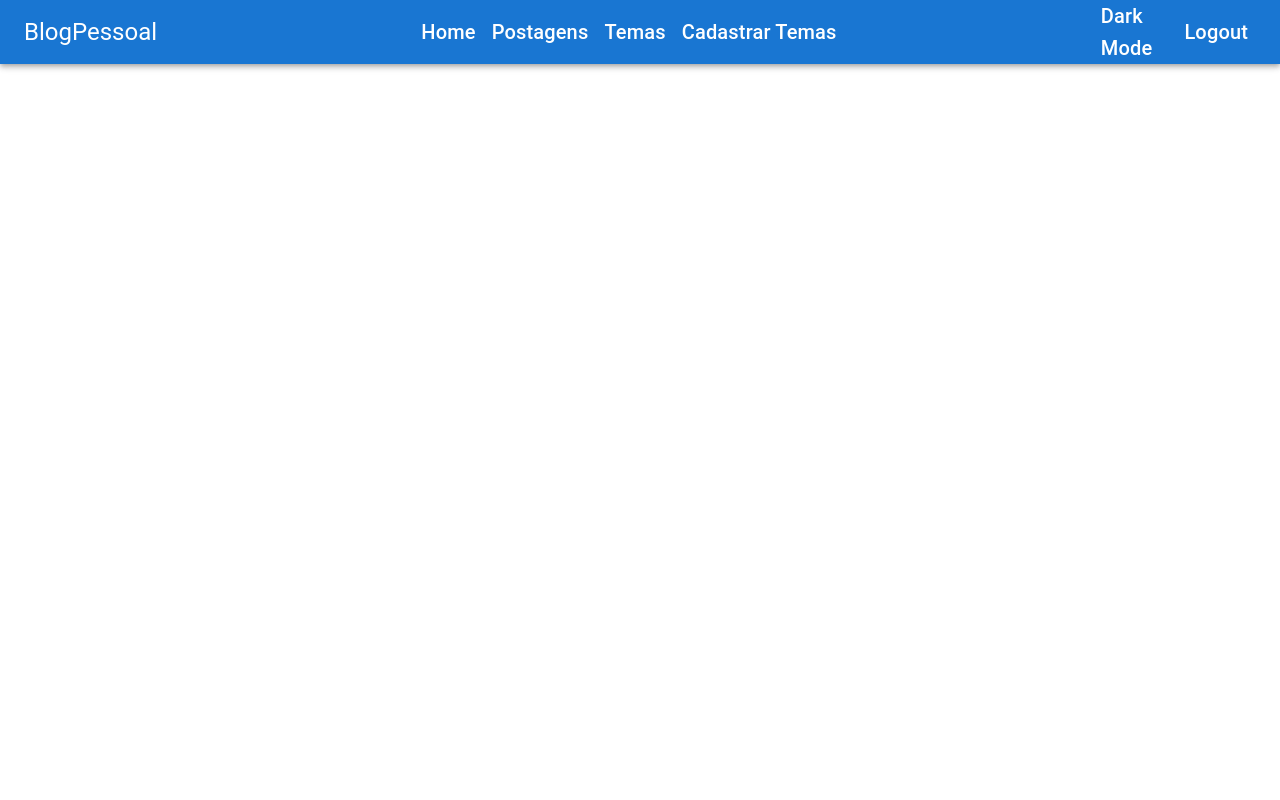
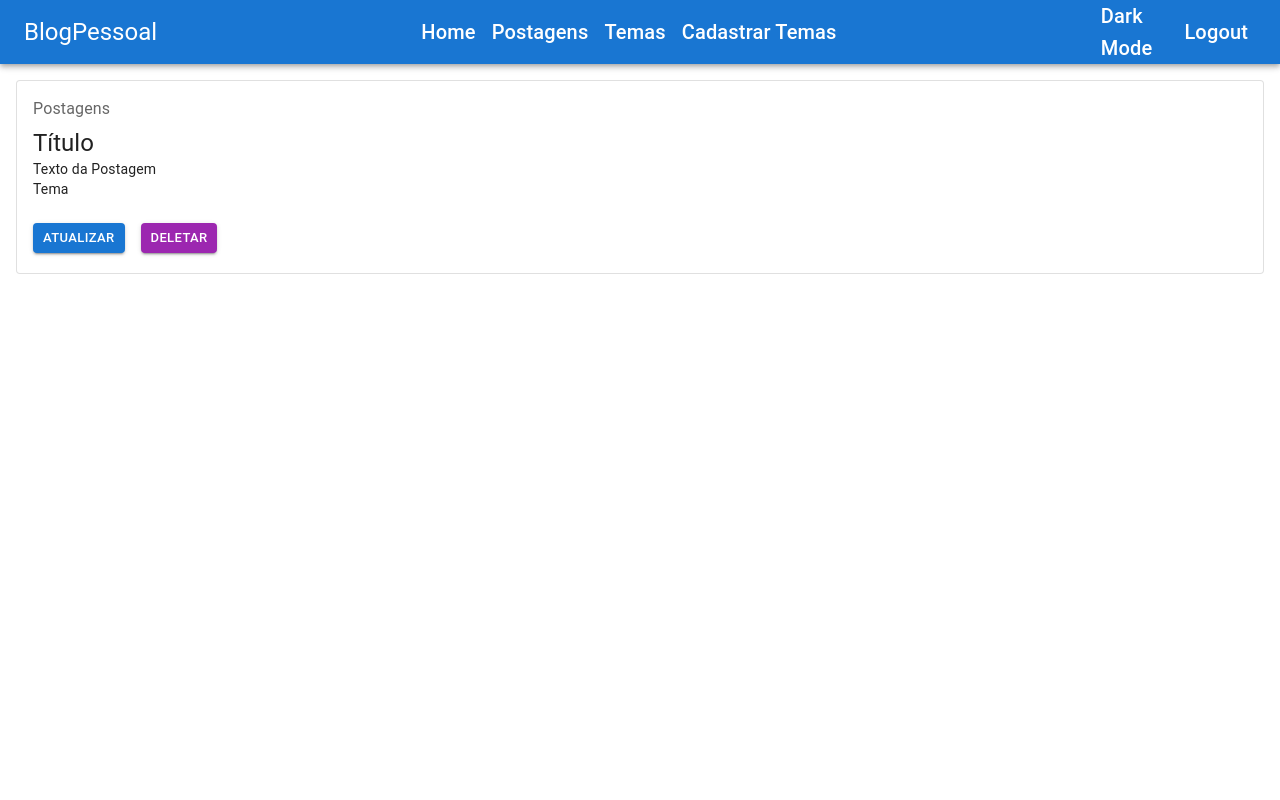
Before and after one commit to nogueirarissa/frontend_blog_pessoal, a React (Create React App) app: page /posts in a window 1280 px wide. Shown: the top 800 px of the page. Built offline with nearby package versions, Linux system fonts and the light colour scheme.

Commit message:
Adiciona componentes postagem e tema

```diff
--- a/src/App.tsx
+++ b/src/App.tsx
@@ -6,6 +6,8 @@ import Home from './paginas/home/Home';
 import Login from './paginas/login/Login';
 import CadastroUsuario from './paginas/cadastroUsuario/CadastroUsuario';
 import './App.css';
+import ListaTema from './components/temas/listaTema/ListaTema';
+import ListaPostagem from './components/postagens/listaPostagem/ListaPostagem';
 
 
 
@@ -19,6 +21,8 @@ function App() {
           <Route path="/login" element={<Login />} />
           <Route path="/" element={<Login />} />
           <Route path="/cadastro" element={<CadastroUsuario />} />
+          <Route path="/temas" element={<ListaTema />} />
+          <Route path="/posts" element={<ListaPostagem />} />
         </Routes>
       </div>
       <Footer />
--- /dev/null
+++ b/src/components/postagens/listaPostagem/ListaPostagem.css
@@ -0,0 +1,3 @@
+.text-decorator-none{
+    text-decoration: none;
+}
--- /dev/null
+++ b/src/components/postagens/listaPostagem/ListaPostagem.tsx
@@ -0,0 +1,50 @@
+import React from 'react'
+import { Link } from 'react-router-dom'
+import { Box, Card, CardActions, CardContent, Button, Typography } from '@mui/material';
+import './ListaPostagem.css';
+
+function ListaPostagem() {
+
+    return (
+        <>
+            <Box m={2} >
+                <Card variant="outlined">
+                    <CardContent>
+                        <Typography color="textSecondary" gutterBottom>
+                            Postagens
+                        </Typography>
+                        <Typography variant="h5" component="h2">
+                            Título
+                        </Typography>
+                        <Typography variant="body2" component="p">
+                            Texto da Postagem
+                        </Typography>
+                        <Typography variant="body2" component="p">
+                            Tema
+                        </Typography>
+                    </CardContent>
+                    <CardActions>
+                        <Box display="flex" justifyContent="center" mb={1.5}>
+
+                            <Link to="" className="text-decorator-none" >
+                                <Box mx={1}>
+                                    <Button variant="contained" className="marginLeft" size='small' color="primary" >
+                                        atualizar
+                                    </Button>
+                                </Box>
+                            </Link>
+                            <Link to="" className="text-decorator-none">
+                                <Box mx={1}>
+                                    <Button variant="contained" size='small' color="secondary">
+                                        deletar
+                                    </Button>
+                                </Box>
+                            </Link>
+                        </Box>
+                    </CardActions>
+                </Card>
+            </Box>
+        </>)
+}
+
+export default ListaPostagem;
--- /dev/null
+++ b/src/components/tabPostagem/TabPostagem.css
@@ -0,0 +1,3 @@
+.titulo {
+    font-weight: bold;
+}
--- /dev/null
+++ b/src/components/tabPostagem/TabPostagem.tsx
@@ -0,0 +1,35 @@
+import React, { useState } from 'react'
+import { AppBar, Tab, Tabs, Typography, Box } from '@mui/material';
+import { TabContext, TabPanel } from '@material-ui/lab';
+import ListaPostagem from '../postagens/listaPostagem/ListaPostagem';
+import './TabPostagem.css';
+
+
+function TabPostagem() {
+    const [value, setValue] = useState('1')
+    function handleChange(event: React.ChangeEvent<{}>, newValue: string) {
+        setValue(newValue);
+    }
+    return (
+        <>
+            <TabContext value={value}>
+                <AppBar position="static">
+                    <Tabs centered indicatorColor="secondary" onChange={handleChange}>
+                        <Tab label="Todas as postagens" value="1" />
+                        <Tab label="Sobre-nós" value="2" />
+                    </Tabs>
+                </AppBar>
+                <TabPanel value="1" >
+                    <Box display="flex" flexWrap="wrap" justifyContent="center">
+                        <ListaPostagem />
+                    </Box>
+                </TabPanel>
+                <TabPanel value="2">
+                    <Typography variant="h5" gutterBottom color="textPrimary" component="h5" align="center" className="titulo">Sobre-nós</Typography>
+                    <Typography variant="body1" gutterBottom color="textPrimary" align="justify">Lorem ipsum, dolor sit amet consectetur adipisicing elit. Dignissimos ut eveniet natus totam et, voluptate dicta tempore alias, odio nobis non eius cupiditate minima inventore pariatur! Ipsum itaque consectetur voluptatibus. Lorem ipsum dolor sit amet consectetur adipisicing elit. Quo velit consequuntur suscipit fugiat, nam quis quod quaerat veritatis et, vel ratione beatae, facere neque! Quo animi porro voluptate saepe deleniti? Lorem ipsum dolor sit amet consectetur adipisicing elit. Inventore adipisci, officia aut quidem dolorum deserunt iure dolorem doloribus velit nobis quas consequatur at ullam odit, nesciunt est nulla nihil excepturi!</Typography>
+                </TabPanel>
+            </TabContext>
+        </>
+    );
+}
+export default TabPostagem;
--- /dev/null
+++ b/src/components/temas/listaTema/ListaTema.css
@@ -0,0 +1,3 @@
+.text-decorator-none{
+    text-decoration: none;
+}
--- /dev/null
+++ b/src/components/temas/listaTema/ListaTema.tsx
@@ -0,0 +1,46 @@
+import React from 'react'
+import { Link } from 'react-router-dom'
+import { Box, Card, CardActions, CardContent, Button, Typography } from '@mui/material';
+import './ListaTema.css';
+
+function ListaTema() {
+
+    return (
+        <>
+            <Box m={2} >
+                <Card variant="outlined">
+                    <CardContent>
+                        <Typography color="textSecondary" gutterBottom>
+                            Tema
+                        </Typography>
+                        <Typography variant="h5" component="h2">
+                            Minha descrição
+                        </Typography>
+                    </CardContent>
+                    <CardActions>
+                        <Box display="flex" justifyContent="center" mb={1.5} >
+
+                            <Link to="" className="text-decorator-none">
+                                <Box mx={1}>
+                                    <Button variant="contained" className="marginLeft" size='small' color="primary" >
+                                        atualizar
+                                    </Button>
+                                </Box>
+                            </Link>
+                            <Link to="" className="text-decorator-none">
+                                <Box mx={1}>
+                                    <Button variant="contained" size='small' color="secondary">
+                                        deletar
+                                    </Button>
+                                </Box>
+                            </Link>
+                        </Box>
+                    </CardActions>
+                </Card>
+            </Box>
+        </>
+    );
+}
+
+
+export default ListaTema;
--- a/src/paginas/home/Home.tsx
+++ b/src/paginas/home/Home.tsx
@@ -1,4 +1,5 @@
 import { Box, Button, Grid, Typography } from '@mui/material';
+import TabPostagem from '../../components/tabPostagem/TabPostagem';
 import './Home.css';
 
 function Home() {
@@ -19,7 +20,8 @@ function Home() {
                 <Grid item xs={6} >
                     <img src="https://i.imgur.com/H88yIo2.png" alt="" width="500px" height="500px" />
                 </Grid>
-                <Grid xs={12} style={{ backgroundColor: "white" }}>
+                <Grid xs={12} className= 'postagens'>
+                <TabPostagem />
                 </Grid>
             </Grid>
         </>
```
